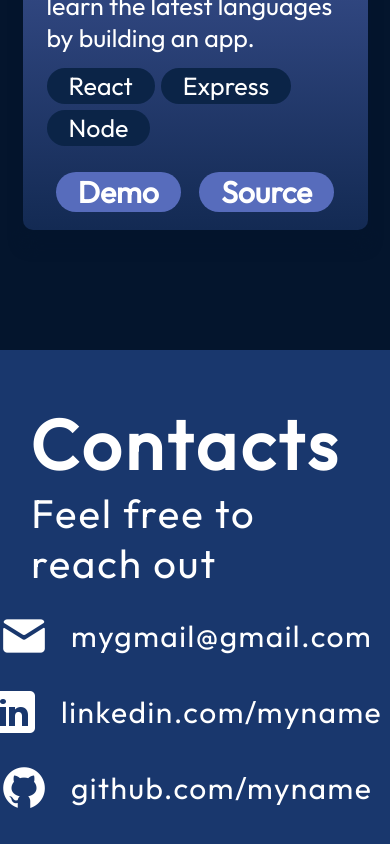
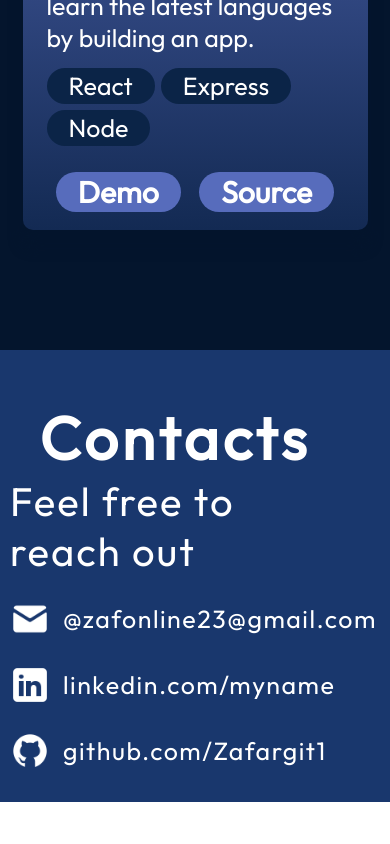
Before and after one commit to Zafargit1/Zafar-Portfolio, a React (Vite) app: page / in a window 390 px wide. Shown: the part 5650-6494 px from the top of the page. After the commit the page ends 6452 px from the top, so only its background shows below. Built offline with nearby package versions, Linux system fonts and the light colour scheme.

Commit message:
contacts change

```diff
--- a/src/components/Contacts/Contacts.jsx
+++ b/src/components/Contacts/Contacts.jsx
@@ -14,7 +14,7 @@ export const Contacts = () => {
             <ul className={styles.links}>
                 <li className={styles.link}>
                     <img src={getImageUrl('contact/emailIcon.png')} alt="Email Icon" />
-                    <a href="mailto:mygmail@gmail.com">mygmail@gmail.com</a>
+                    <a href="mailto:mygmail@gmail.com">@zafonline23@gmail.com</a>
                 </li>
 
                 <li className={styles.link}>
@@ -24,7 +24,7 @@ export const Contacts = () => {
 
                 <li className={styles.link}>
                     <img src={getImageUrl('contact/githubIcon.png')} alt="GitHub Icon" />
-                    <a href="https://www.github.com/myname">github.com/myname</a>
+                    <a href="https://www.github.com/myname">github.com/Zafargit1</a>
                 </li>
             </ul>
         </footer>
--- a/src/components/Contacts/Contacts.module.css
+++ b/src/components/Contacts/Contacts.module.css
@@ -56,6 +56,7 @@
     flex-direction: column;
     gap: 23px;
     padding: 50px 50px 8% 8%;
+    padding-left: 10PX;
   }
 
   .text {
@@ -64,13 +65,24 @@
     align-items: center;
   }
 
+  .text h2{
+    font-size: 60px;
+  }
+
   .links {
-    align-items: center;
+    /* align-items: center; */
+
   }
 
   .link {
-    gap: 12px;
+    gap: 3px;
   }
 
+  .link a{
+    font-size: 25px;
+  }
 
+  .link img{
+    width: 40px;
+  }
 }
```
